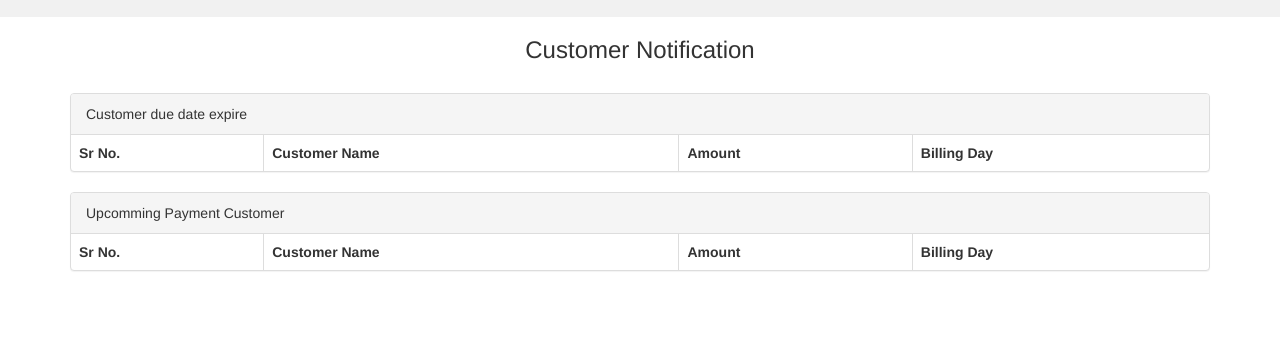
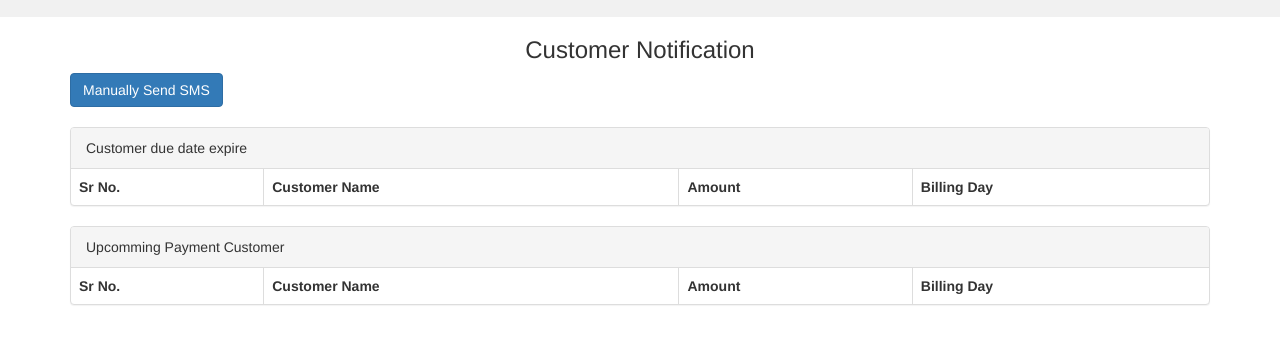
Before and after one commit to vikrant3d/maheshgymUI, a plain HTML site: page CustUpCommingNotification.html in a window 1280 px wide. Shown: the part 72-416 px from the top of the page. Drawn offline with Linux system fonts and the light colour scheme; no server answers.

Commit message:
sms changes

```diff
--- a/CustUpCommingNotification.html
+++ b/CustUpCommingNotification.html
@@ -31,6 +31,7 @@
 
 	<div class="container py-md-5">
 		<h3 class="title-wthree mb-lg-5 mb-4 text-center">Customer Notification </h3>
+		<input type="button" class="btn btn-primary" value="Manually Send SMS" onclick="return sendManualSMS()"/>
 	</div>
  <br>
 	 <div class="container">
--- a/js/script_lib.js
+++ b/js/script_lib.js
@@ -343,6 +343,20 @@ function doLogin(obj){
 
 }
 
+function sendManualSMS(){
+	if (confirm("Are you sure you want to send SMS?")) {
+		$.ajax({
+		  type: 'POST',
+		  url: contextPath.replace(code,"") +"scheduleEarlyEvent",
+		  success: function (response1) {
+					alert("SMS sending started..")
+				}
+			});
+	  alert("Checking server for SMS status");
+	}
+	return false;
+}
+
 
     function uploadFileToServer(){
         var formData = new FormData();
```
